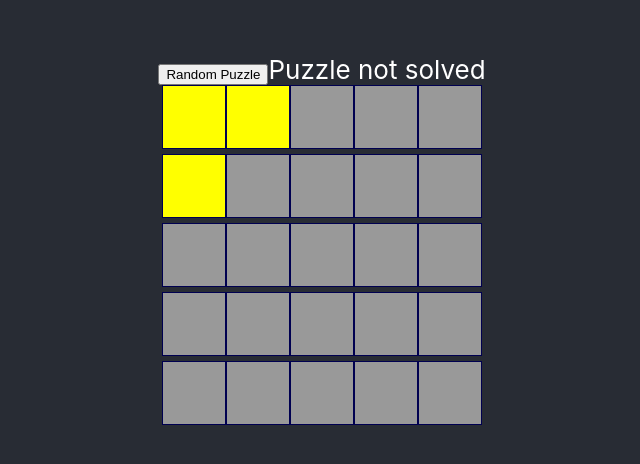
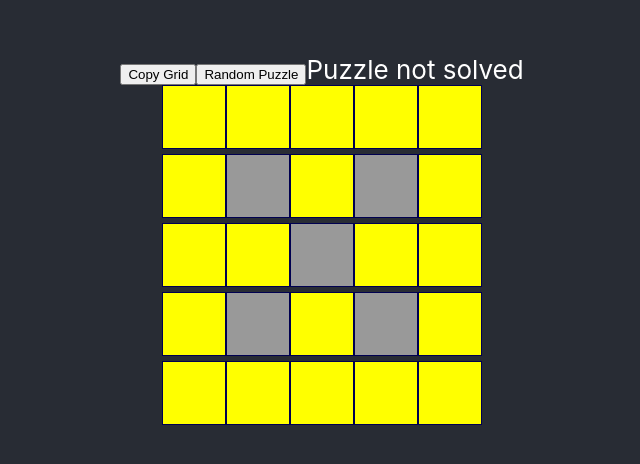
Before and after one commit to fin-b/proj-react-lightsout, a React (Create React App) app in the folder lightsout/: page / in a window 1280 px wide. Shown: the part 158-622 px from the top of the page, without its empty margins (318-958 px from the left). Built offline with nearby package versions, Linux system fonts and the light colour scheme.

Commit message:
Can copy grid, more puzzles added

```diff
--- a/lightsout/src/components/Grid.js
+++ b/lightsout/src/components/Grid.js
@@ -80,8 +80,15 @@ class Grid extends React.Component {
       </button>
     )
 
+    let copyStateToClipboardButton = (
+      <button onClick={() => navigator.clipboard.writeText(this.state.tiles)}>
+        Copy Grid
+      </button>
+    )
+
     return (
       <div>
+        {copyStateToClipboardButton}
         {nextPuzzleButton}
         {status}
         {grid}
--- a/lightsout/src/puzzles/puzzles.json
+++ b/lightsout/src/puzzles/puzzles.json
@@ -1,5 +1,9 @@
 {
   "initial_states": [
-    [1, 1, 0, 0, 0, 1, 0, 0, 0, 0, 0, 0, 0, 0, 0, 0, 0, 0, 0, 0, 0, 0, 0, 0, 0]
+    [1, 1, 0, 0, 0, 1, 0, 0, 0, 0, 0, 0, 0, 0, 0, 0, 0, 0, 0, 0, 0, 0, 0, 0, 0],
+    [0, 1, 0, 0, 0, 1, 1, 0, 0, 0, 0, 0, 1, 0, 0, 0, 0, 0, 1, 1, 0, 0, 0, 1, 0],
+    [0, 1, 0, 1, 0, 1, 0, 1, 0, 1, 1, 0, 1, 0, 1, 1, 0, 1, 0, 1, 0, 1, 0, 1, 0],
+    [0, 0, 0, 1, 0, 0, 1, 0, 0, 1, 1, 1, 1, 0, 1, 1, 0, 1, 1, 1, 1, 0, 0, 0, 1],
+    [1, 1, 1, 1, 1, 1, 0, 1, 0, 1, 1, 1, 0, 1, 1, 1, 0, 1, 0, 1, 1, 1, 1, 1, 1]
   ]
 }
```
